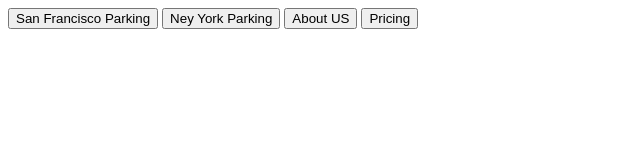
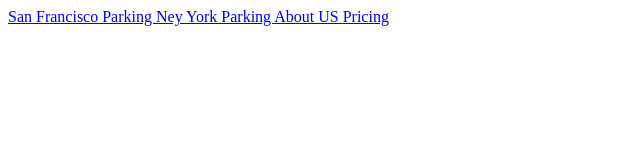
Before and after one commit to tekotan/throwawayrepo, a plain HTML site: page index.html in a window 1280 px wide. Shown: the whole page, without its empty margins (0-640 px from the left). Drawn offline with Linux system fonts and the light colour scheme.

Commit message:
changing to a tag

```diff
--- a/index.html
+++ b/index.html
@@ -1,4 +1,4 @@
-<button onclick="location.href='1.html';">San Francisco Parking</button>
-<button onclick="location.href='2.html';">Ney York Parking</button>
-<button onclick="location.href='3.html';">About US</button>
-<button onclick="location.href='4.html';">Pricing</button>
+<a href='1.html'>San Francisco Parking</button>
+<a href='2.html'>Ney York Parking</button>
+<a href='3.html'>About US</button>
+<a href='4.html'>Pricing</button>
```
